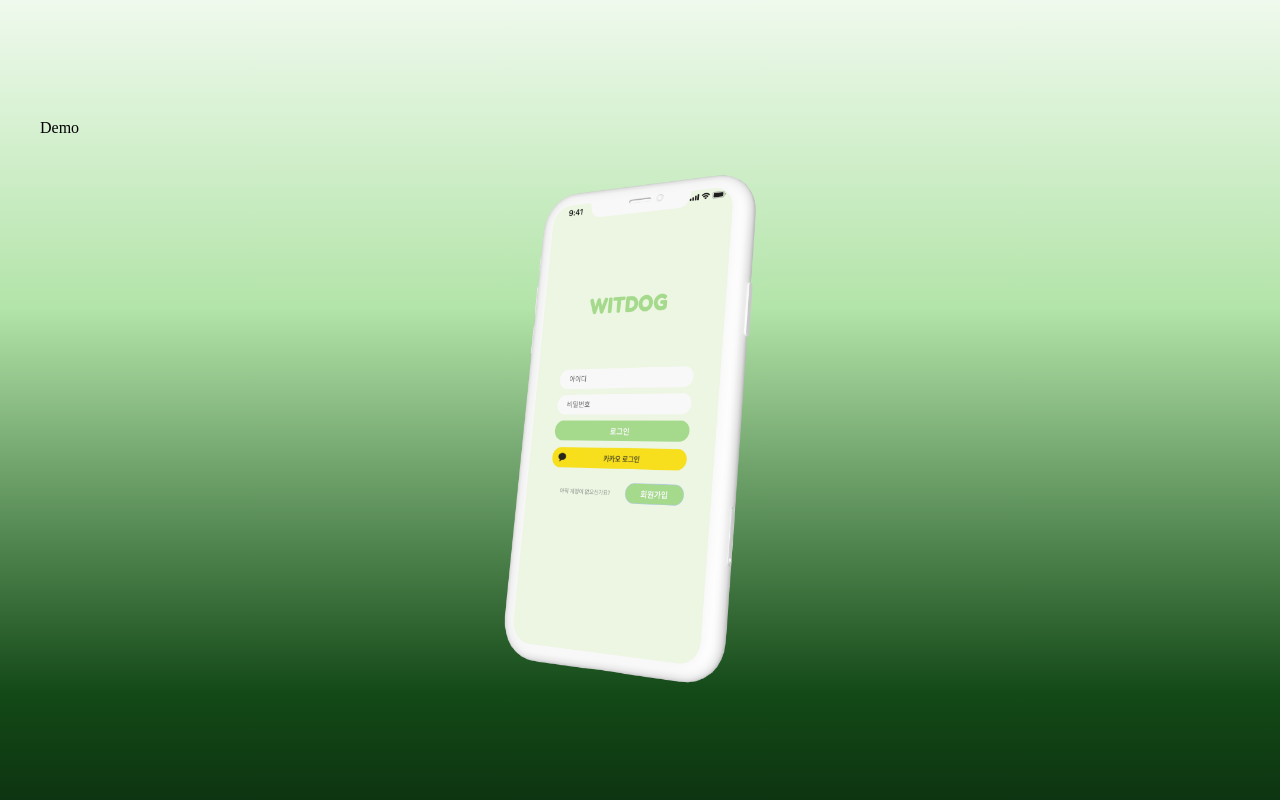
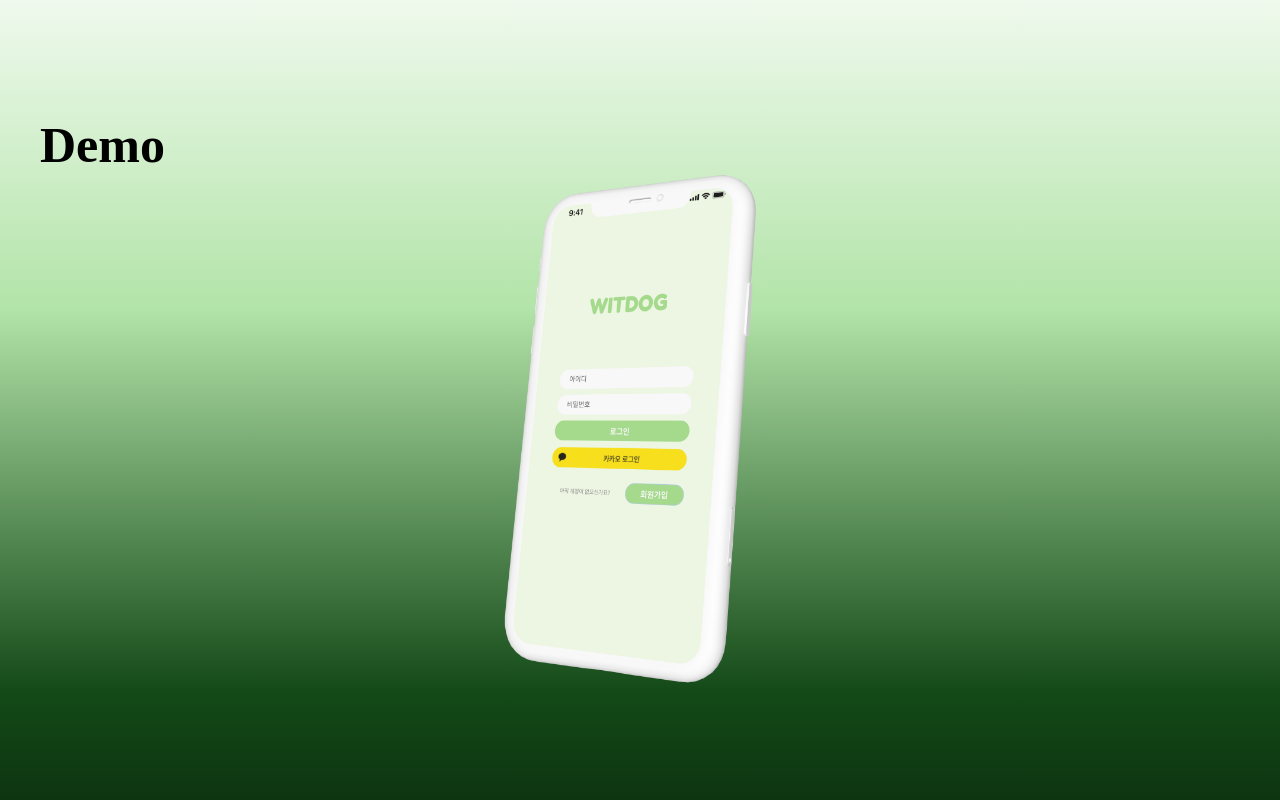
Before and after one commit to mewjeans/witdog-web, a Next.js app: page /home in a window 1280 px wide. Shown: the part 2400-3200 px from the top of the page. Built offline with nearby package versions, Linux system fonts and the light colour scheme; a web font is replaced by a local one.

Commit message:
style: added font size

```diff
--- a/src/styles/fonts.ts
+++ b/src/styles/fonts.ts
@@ -39,4 +39,6 @@
     bold34: 'font-size:3.4rem; font-weight:700;',
     bold35: 'font-size:3.5rem; font-weight:700;',
     bold40: 'font-size:4rem; font-weight:700;',
+    bold44: 'font-size:4.4rem; font-weight:700;',
+    bold50: 'font-size:5rem; font-weight:700;',
   } as const;
```
